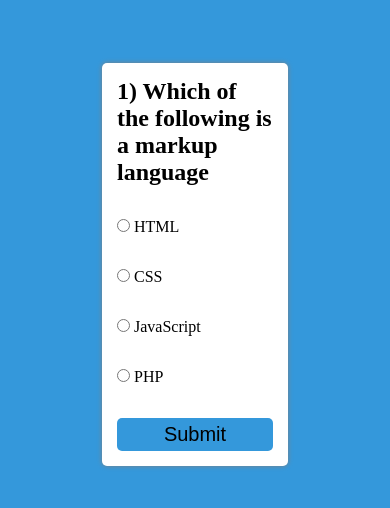
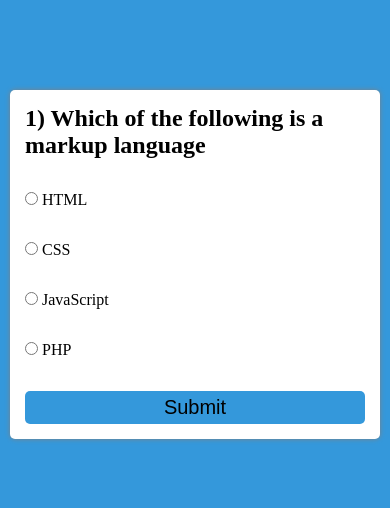
Before and after one commit to Sarvjeet987/Quiz-APK, a plain HTML site: page index.html in a window 390 px wide. Shown: the part 158-666 px from the top of the page. Drawn offline with Linux system fonts and the light colour scheme.

Commit message:
Update style.css

```diff
--- a/style.css
+++ b/style.css
@@ -1,18 +1,21 @@
-*{
+* {
     margin: 0;
     padding: 0;
 }
-body{
+
+body {
     background-color: #3498db;
 }
-.main{
+
+.main {
     width: 100%;
     height: 100vh;
     display: flex;
     align-items: center;
     justify-content: center;
 }
-#box{
+
+#box {
     width: 40%;
     /* height: 400px; */
     box-shadow: 0px 0px 5px gray;
@@ -20,13 +23,15 @@ body{
     background-color: white;
     padding: 15px;
 }
-.row{
+
+.row {
     width: 100%;
     margin: 2rem;
     margin-left: 0;
 
 }
-.btn{
+
+.btn {
     width: 100%;
     padding: 5px;
     font-size: 20px;
@@ -36,3 +41,10 @@ body{
 
 
 }
+
+@media (max-width:1000px) {
+    #box {
+        width: 100%;
+        margin: 0 10px;
+    }
+}
```
